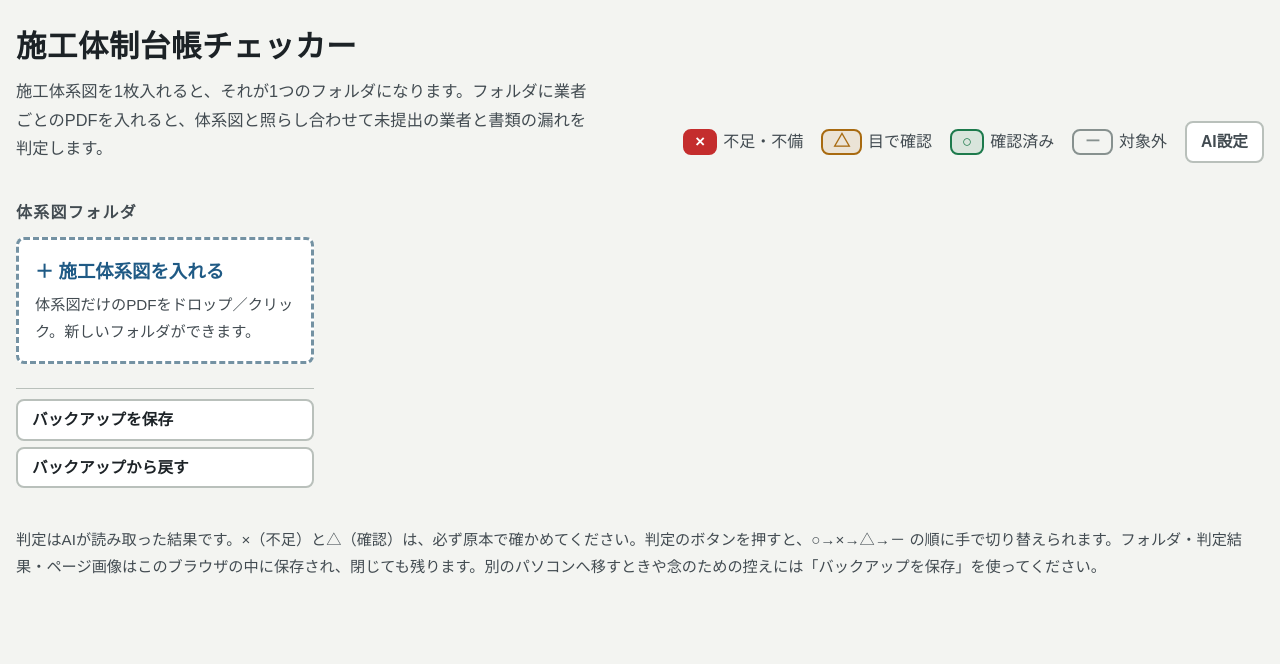
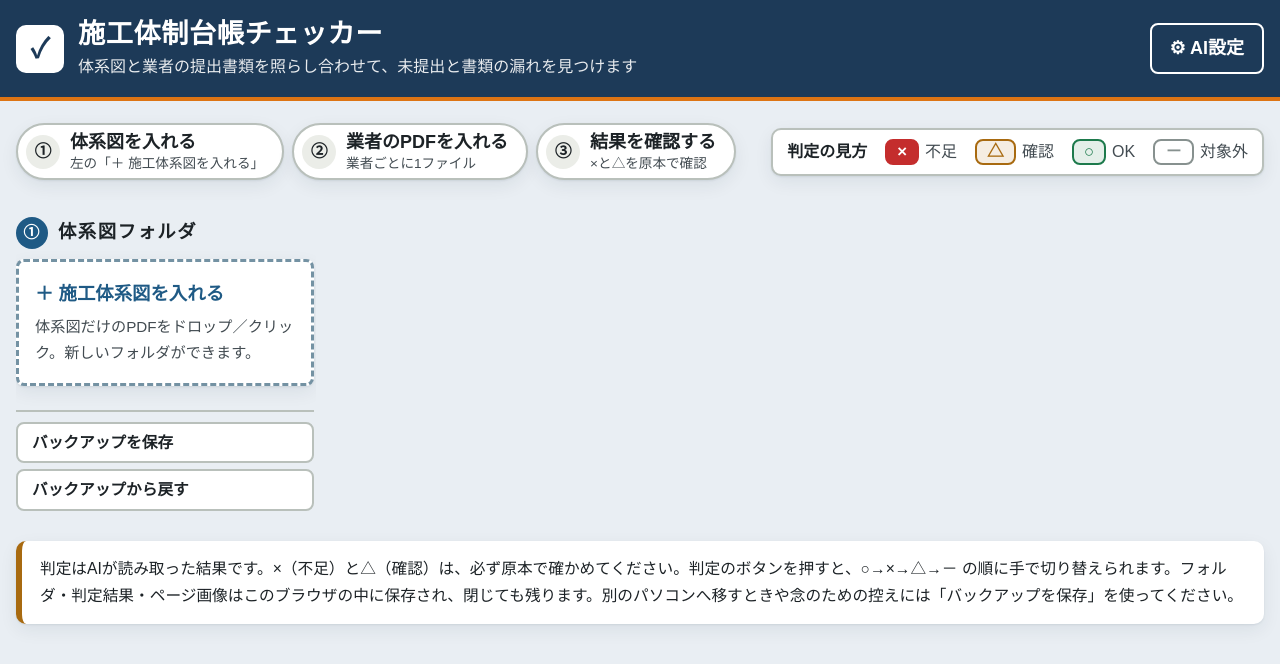
Before and after one commit to iwamoto-png/ConstructionLedgerChecker, a plain HTML site: page index.html in a window 1280 px wide. Drawn offline with Linux system fonts and the light colour scheme; a web font is replaced by a local one.

Commit message:
Add files via upload

```diff
--- a/index.html
+++ b/index.html
@@ -250,6 +250,43 @@ select{min-height:44px;font-size:1rem;border-width:2px}
 .empty{font-size:1.05rem;padding:30px 26px}
 .empty ol{gap:10px}
 .viewer .cap{font-size:1.05rem}
+/* ===== 全体の見た目：紺の帯＋淡い青灰の背景に白いパネル ===== */
+:root{--bg:#e9eef3;--band:#1d3a58;--band-ink:#ffffff;--shadow:0 1px 2px rgba(16,38,60,.08),0 6px 18px rgba(16,38,60,.07)}
+@media (prefers-color-scheme: dark){:root:not([data-theme="light"]){--bg:#11171c;--band:#0e2236;--band-ink:#eef3f7;--shadow:0 1px 2px rgba(0,0,0,.4)}}
+body{background:var(--bg)}
+.band{background:var(--band);color:var(--band-ink);border-bottom:4px solid var(--t1)}
+.band-in{max-width:1280px;margin:0 auto;padding-block:16px;padding-left:max(16px,env(safe-area-inset-left,0px));padding-right:max(16px,env(safe-area-inset-right,0px));display:flex;flex-wrap:wrap;gap:12px 20px;align-items:center;justify-content:space-between}
+.brand{display:flex;gap:14px;align-items:center;min-width:0}
+.brand-mark{flex:none;width:48px;height:48px;border-radius:10px;background:var(--band-ink);color:var(--band);display:grid;place-items:center;font-size:1.7rem;font-weight:700}
+.brand h1{font-size:1.7rem;color:var(--band-ink);line-height:1.3}
+.brand p{margin:2px 0 0;font-size:1rem;opacity:.9}
+.band-btn{background:transparent;color:var(--band-ink);border-color:var(--band-ink)}
+.band-btn:hover{background:rgba(255,255,255,.12);border-color:var(--band-ink)}
+.wrap{padding-top:22px}
+.guide{display:flex;flex-wrap:wrap;gap:12px 20px;align-items:center;justify-content:space-between}
+.steps{list-style:none;margin:0;padding:0;display:flex;flex-wrap:wrap;gap:8px}
+.steps li{display:flex;gap:10px;align-items:center;background:var(--surface);border:2px solid var(--line);border-radius:999px;padding:6px 18px 6px 8px;box-shadow:var(--shadow)}
+.steps li b{width:34px;height:34px;border-radius:50%;display:grid;place-items:center;background:var(--sunk);font-size:1.05rem}
+.steps li span{display:flex;flex-direction:column;line-height:1.3;font-weight:700}
+.steps li small{font-weight:400;font-size:.85rem;color:var(--muted)}
+.steps li.now{border-color:var(--accent);background:color-mix(in srgb,var(--accent) 8%,var(--surface))}
+.steps li.now b{background:var(--accent);color:var(--surface)}
+.steps li.done b{background:var(--ok);color:var(--surface)}
+.steps li.done{opacity:.85}
+.legend{background:var(--surface);border:2px solid var(--line);border-radius:10px;padding:8px 14px;box-shadow:var(--shadow)}
+.legend-t{font-weight:700;color:var(--ink)}
+.sec{display:flex;align-items:center;gap:10px;font-size:1.2rem;color:var(--ink);letter-spacing:0}
+.sec b{flex:none;width:32px;height:32px;border-radius:50%;background:var(--accent);color:var(--surface);display:grid;place-items:center;font-size:1rem}
+.side h2.sec{font-size:1.15rem;color:var(--ink)}
+.panel,.settings,.empty{border:0;box-shadow:var(--shadow);border-radius:12px}
+.panel .phead{border-bottom:2px solid var(--line)}
+.card{box-shadow:var(--shadow);border-left:0;border-right:0;border-bottom:0;border-radius:0 12px 12px 12px}
+.drop{background:var(--surface);box-shadow:var(--shadow)}
+.newfolder{box-shadow:var(--shadow)}
+.fitem{box-shadow:var(--shadow);border-color:transparent;border-left-color:var(--line)}
+.fitem.cur{border-color:var(--accent)}
+.backup{border-top:2px solid var(--line)}
+.footnote{margin:6px 0 0;padding:14px 18px;border-radius:10px;background:var(--surface);border-left:6px solid var(--warn);font-size:.98rem;box-shadow:var(--shadow)}
 @media (max-width:900px){
   .layout{grid-template-columns:220px minmax(0,1fr);gap:14px}
   .newfolder .small{display:none}
@@ -267,20 +304,34 @@ select{min-height:44px;font-size:1rem;border-width:2px}
 <script src="https://cdnjs.cloudflare.com/ajax/libs/pdf.js/3.11.174/pdf.worker.min.js"></script>
 </head>
 <body>
+<header class="band">
+  <div class="band-in">
+    <div class="brand">
+      <span class="brand-mark" aria-hidden="true">✓</span>
+      <div>
+        <h1>施工体制台帳チェッカー</h1>
+        <p>体系図と業者の提出書類を照らし合わせて、未提出と書類の漏れを見つけます</p>
+      </div>
+    </div>
+    <button class="btn band-btn" type="button" id="settingsBtn">⚙ AI設定</button>
+  </div>
+</header>
+
 <div class="wrap">
-  <header class="top">
-    <div>
-      <h1>施工体制台帳チェッカー</h1>
-      <p class="muted">施工体系図を1枚入れると、それが1つのフォルダになります。フォルダに業者ごとのPDFを入れると、体系図と照らし合わせて未提出の業者と書類の漏れを判定します。</p>
+  <div class="guide">
+    <ol class="steps" id="steps" aria-label="使い方の手順">
+      <li data-step="1"><b>①</b><span>体系図を入れる<small>左の「＋ 施工体系図を入れる」</small></span></li>
+      <li data-step="2"><b>②</b><span>業者のPDFを入れる<small>業者ごとに1ファイル</small></span></li>
+      <li data-step="3"><b>③</b><span>結果を確認する<small>×と△を原本で確認</small></span></li>
+    </ol>
+    <div class="legend" aria-label="判定の見方">
+      <span class="legend-t">判定の見方</span>
+      <span><b class="st mini ng">×</b>不足</span>
+      <span><b class="st mini warn">△</b>確認</span>
+      <span><b class="st mini ok">○</b>OK</span>
+      <span><b class="st mini na">－</b>対象外</span>
     </div>
-    <div class="legend" aria-label="判定の見方">
-      <span><b class="st mini ng">×</b>不足・不備</span>
-      <span><b class="st mini warn">△</b>目で確認</span>
-      <span><b class="st mini ok">○</b>確認済み</span>
-      <span><b class="st mini na">－</b>対象外</span>
-      <button class="btn small" type="button" id="settingsBtn">AI設定</button>
-    </div>
-  </header>
+  </div>
 
   <section class="settings" id="settings" hidden aria-label="AI設定">
     <h2>AI設定（Anthropic APIキー）</h2>
@@ -297,7 +348,7 @@ select{min-height:44px;font-size:1rem;border-width:2px}
 
   <div class="layout">
     <aside class="side" aria-label="体系図フォルダ">
-      <h2>体系図フォルダ</h2>
+      <h2 class="sec"><b>①</b>体系図フォルダ</h2>
       <label class="newfolder" id="newFolder" for="taikeiIn">
         <strong>＋ 施工体系図を入れる</strong>
         <span class="small muted">体系図だけのPDFをドロップ／クリック。新しいフォルダができます。</span>
@@ -312,7 +363,7 @@ select{min-height:44px;font-size:1rem;border-width:2px}
     <main class="main" id="main"></main>
   </div>
 
-  <p class="muted small">判定はAIが読み取った結果です。×（不足）と△（確認）は、必ず原本で確かめてください。判定のボタンを押すと、○→×→△→－ の順に手で切り替えられます。フォルダ・判定結果・ページ画像はこのブラウザの中に保存され、閉じても残ります。別のパソコンへ移すときや念のための控えには「バックアップを保存」を使ってください。</p>
+  <p class="footnote">判定はAIが読み取った結果です。×（不足）と△（確認）は、必ず原本で確かめてください。判定のボタンを押すと、○→×→△→－ の順に手で切り替えられます。フォルダ・判定結果・ページ画像はこのブラウザの中に保存され、閉じても残ります。別のパソコンへ移すときや念のための控えには「バックアップを保存」を使ってください。</p>
 </div>
 
 <input type="file" id="taikeiIn" accept="application/pdf,.pdf" hidden>
@@ -1162,7 +1213,7 @@ function renderMain(){
     ondragover:(e)=>{ e.preventDefault(); drop.classList.add("over"); },
     ondragleave:()=>drop.classList.remove("over"),
     ondrop:(e)=>{ e.preventDefault(); drop.classList.remove("over"); addVendorFiles(e.dataTransfer.files); }},
-    h("div",{}, h("strong",{text:"この体系図の業者PDFをドロップ、またはクリックして選択"}),
+    h("div",{}, h("strong",{class:"sec"}, h("b",{text:"②"}), "この体系図の業者PDFを入れる（ドロップ、またはクリック）"),
       h("p",{class:"muted small", text:"1業者＝1ファイル。複数まとめて入れられます。ファイル名に会社名が入っていれば、体系図の業者に自動で割り当てます。特定の業者に入れるときは、一覧の行の「PDFを入れる」を使ってください。"})),
     h("span",{class:"btn primary", text:"PDFを選ぶ"}));
   main.append(drop);
@@ -1209,7 +1260,7 @@ function renderMain(){
   const st = f.stats || {};
   main.append(h("section",{class:"panel"},
     h("div",{class:"phead"},
-      h("div",{}, h("h2",{text:"業者一覧"}), h("div",{class:"small muted", text:`体系図の業者 ${(f.slots||[]).length}社 ／ 未提出 ${st.missing ?? "—"}社`})),
+      h("div",{}, h("h2",{class:"sec"}, h("b",{text:"③"}), "業者ごとのチェック結果"), h("div",{class:"small muted", text:`体系図の業者 ${(f.slots||[]).length}社 ／ 未提出 ${st.missing ?? "—"}社`})),
       h("div",{class:"acts"},
         h("button",{class:"btn small", type:"button", "aria-pressed":String(onlyIssues), onclick:()=>{ onlyIssues = !onlyIssues; render(); }, text: onlyIssues ? "すべての項目を表示" : "問題のある項目だけ表示"}),
         h("button",{class:"btn small", type:"button", onclick:()=>saveCsv(f), text:"CSVで保存"}))),
@@ -1405,7 +1456,17 @@ async function restore(file){
   } catch(e){ msg.textContent = "戻せませんでした：" + (e && e.message || e); }
 }
 
-function render(){ renderBanners(); renderSide(); renderMain(); }
+function renderSteps(){
+  const f = folderById(currentFid);
+  const hasVendor = f && currentVendors().length > 0;
+  const now = !f ? 1 : !hasVendor ? 2 : 3;
+  document.querySelectorAll("#steps li").forEach(li => {
+    const n = Number(li.dataset.step);
+    li.className = n < now ? "done" : n === now ? "now" : "";
+    if (n === now) li.setAttribute("aria-current", "step"); else li.removeAttribute("aria-current");
+  });
+}
+function render(){ renderBanners(); renderSteps(); renderSide(); renderMain(); }
 
 /* ---------- 名前の変更（画面の描き直しに影響されない別の小窓） ---------- */
 let renameSave = null;
```
